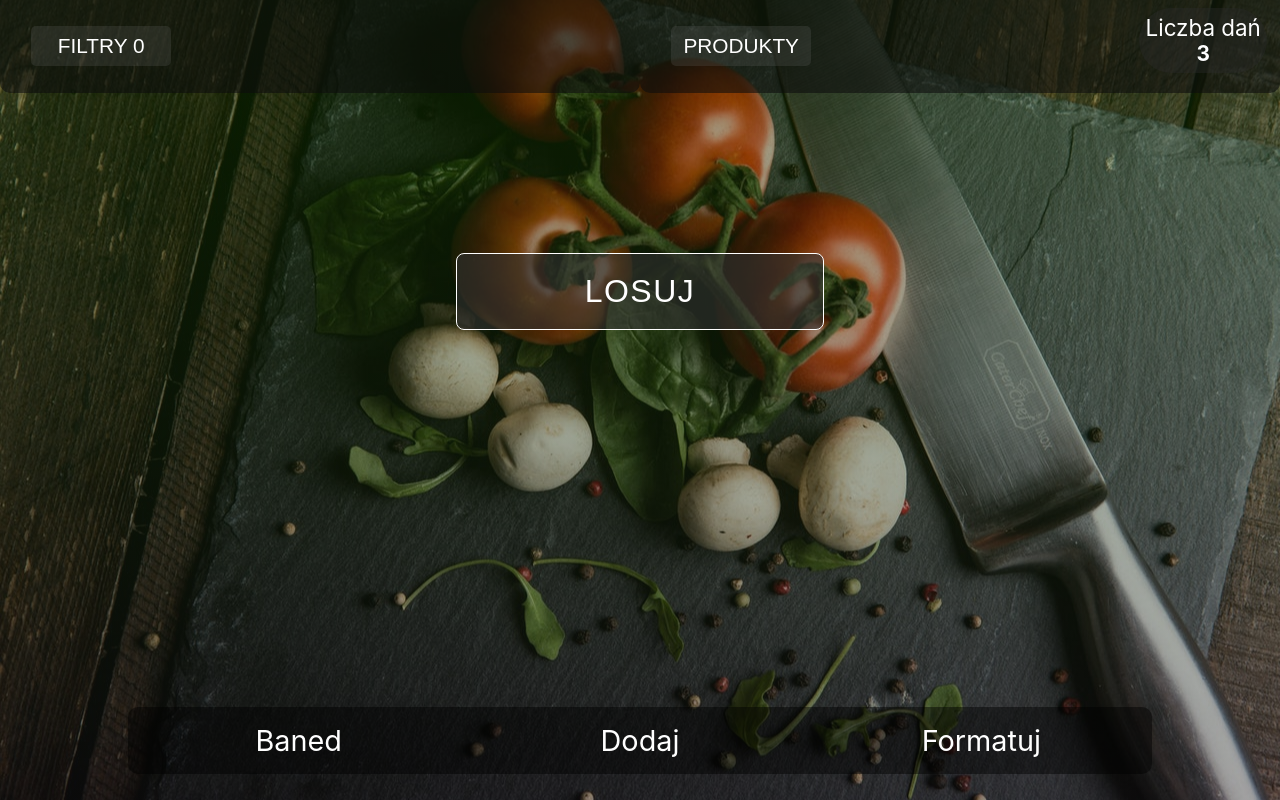
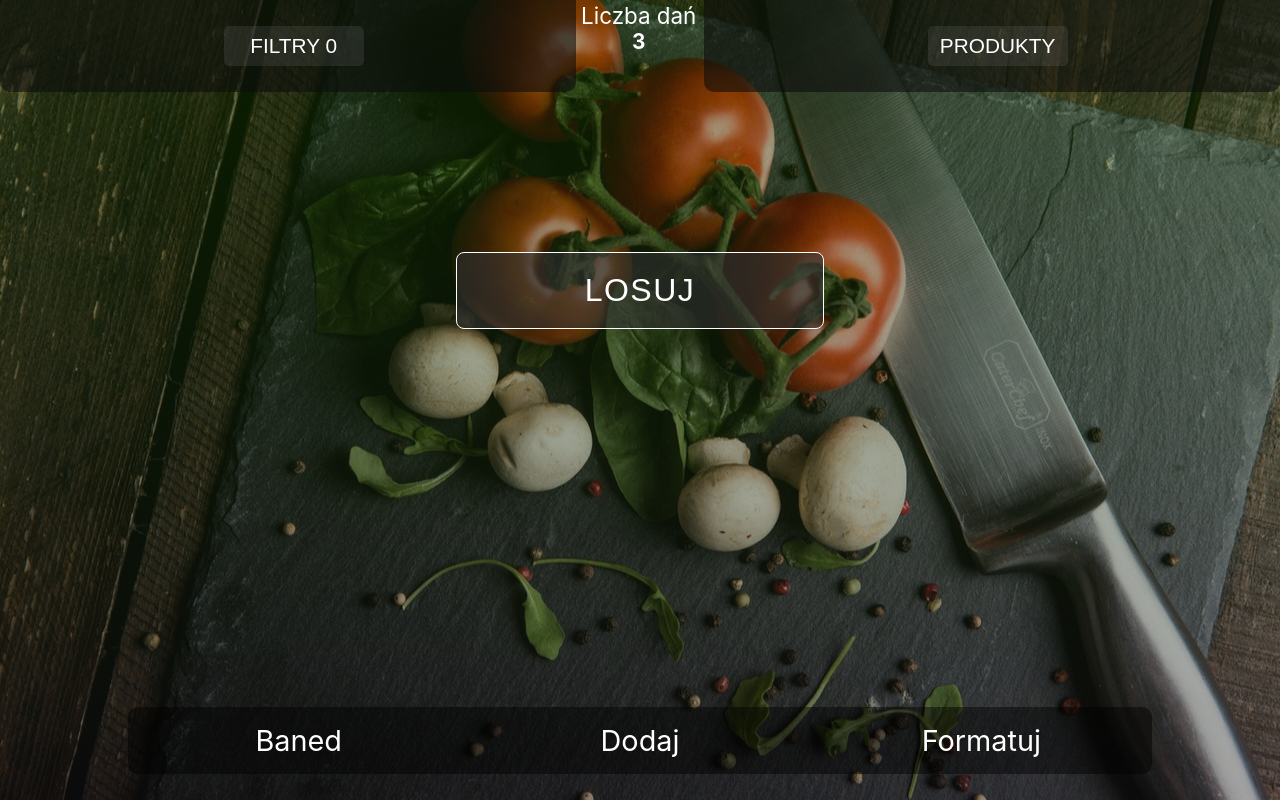
Before and after one commit to atrykp/what-s-for-dinner-react-app, a React (Create React App) app: page / in a window 1280 px wide. Built offline with nearby package versions, Linux system fonts and the light colour scheme.

Commit message:
change structure of upper nav meda min-width 700px

```diff
--- a/src/styles/App.css
+++ b/src/styles/App.css
@@ -71,11 +71,11 @@
 }
 @media (min-width: 770px) {
   .upperNav {
-    grid-template-columns: 1fr 1fr;
+    grid-template-columns: 1fr 10% 1fr;
     align-items: flex-start;
   }
   .upperNav__userProducts {
-    grid-column: 2/3;
+    grid-column: 3/4;
     grid-row: 1;
     margin-top: 0;
     padding: 1%;
@@ -87,14 +87,17 @@
     padding: 1%;
   }
   .upperNav__counter {
-    font-size: 1.2rem;
-
+    position: relative;
+    grid-column: 2/3;
+    font-size: 1.1rem;
     padding: 0.7%;
+    border-radius: 10px;
+    background-color: transparent;
+    align-self: stretch;
   }
 }
 @media (min-width: 1024px) {
   .upperNav__counter {
-    font-size: 1.5rem;
     padding: 0.5%;
   }
   .lowerNav__banned,
--- a/src/styles/BannedDishes.css
+++ b/src/styles/BannedDishes.css
@@ -92,6 +92,14 @@ p {
 }
 @media (min-width: 1024px) {
   p {
+    font-size: 1.3rem;
+  }
+}
+@media (min-width: 1200px) {
+  p {
     font-size: 1.4rem;
   }
+  span {
+    font-size: 1.6rem;
+  }
 }
--- a/src/styles/DrawnDishList.css
+++ b/src/styles/DrawnDishList.css
@@ -71,7 +71,6 @@
 .drawnDish__productsBtn {
   background-color: transparent;
   color: white;
-  font-weight: bold;
   text-transform: uppercase;
   border: 1px solid rgba(32, 32, 32, 0);
   cursor: pointer;
--- a/src/styles/FilterArr.css
+++ b/src/styles/FilterArr.css
@@ -86,6 +86,7 @@
   }
   .filters__activeBtn {
     font-size: 1.3rem;
+    margin: 2% auto;
   }
   .filters__counter {
     font-size: 1.3rem;
--- a/src/styles/UserProducts.css
+++ b/src/styles/UserProducts.css
@@ -67,6 +67,7 @@
 @media (min-width: 700px) {
   .userProducts__activeBtn {
     font-size: 1.3rem;
+    margin: 2% auto;
   }
 }
 @media (min-width: 1024px) {
```
